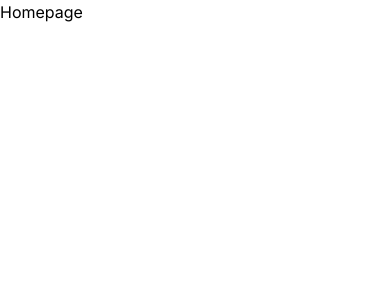
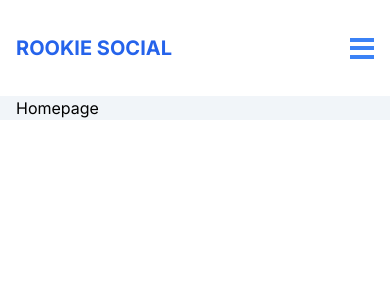
Before and after one commit to Eumenides1/rookie-social-app, a Next.js app: page / in a window 390 px wide. Shown: the top 300 px of the page. Built offline with nearby package versions, Linux system fonts and the light colour scheme.

Commit message:
完成 navbar 初始化以及 mobileMenu 开发

```diff
--- a/src/app/layout.tsx
+++ b/src/app/layout.tsx
@@ -1,6 +1,7 @@
 import type { Metadata } from "next";
 import { Inter } from "next/font/google";
 import "@/styles/globals.css";
+import Navbar from "@/components/NavBar";
 
 const inter = Inter({ subsets: ["latin"] });
 
@@ -16,7 +17,14 @@
 }>) {
     return (
         <html lang="en">
-        <body className={inter.className}>{children}</body>
+        <body className={inter.className}>
+            <div className="w-full bg-white px-4 md:px-8 lg:px-16 xl:px-32 2xl:px-64">
+                <Navbar />
+            </div>
+            <div className="bg-slate-100 px-4 md:px-8 lg:px-16 xl:px-32 2xl:px-64">
+                {children}
+            </div>
+        </body>
         </html>
     );
 }
--- /dev/null
+++ b/src/app/profile/[id]/page.tsx
@@ -0,0 +1,6 @@
+const ProfilePage = () => {
+    return (
+        <div className=''>ProfilePage</div>
+    )
+}
+export default ProfilePage
--- /dev/null
+++ b/src/components/MobileMenu.tsx
@@ -0,0 +1,41 @@
+"use client"
+
+import Link from "next/link"
+import { useState } from "react"
+
+const MobileMenu = () => {
+    const [isOpen, setIsOpen] = useState(false)
+    return (
+        <div className=''>
+            <div className='flex flex-col gap-[4.5px] cursor-pointer'
+                onClick={() => setIsOpen((prev) => !prev)}
+            >
+                <div className={`w-6 h-1 bg-blue-500 rounded-sm} ${
+                    isOpen?'rotate-45':""
+                } origin-left ease-in-out duration-500`}></div>
+                <div className={`w-6 h-1 bg-blue-500 rounded-sm} ${
+                    isOpen?'opacity-0':""
+                } origin-left ease-in-out duration-500`}></div>
+                <div className={`w-6 h-1 bg-blue-500 rounded-sm} ${
+                    isOpen?'-rotate-45':""
+                } origin-left ease-in-out duration-500`}></div>
+            </div>
+            {
+                isOpen && (
+                    <div className='absolute left-0 top-24 w-full h-[calc(100vh-96px)]
+                        bg-white flex flex-col items-center justify-center gap-8
+                        font-medium text-xl z-10
+                        '>
+                        <Link href='/'>首页</Link>
+                        <Link href='/'>好友</Link>
+                        <Link href='/'>分组</Link>
+                        <Link href='/'>新鲜事</Link>
+                        <Link href='/'>登录</Link>
+                    </div>
+                )
+            }
+        </div>
+    )
+}
+
+export default MobileMenu
--- /dev/null
+++ b/src/components/NavBar.tsx
@@ -0,0 +1,20 @@
+import Link from "next/link"
+import MobileMenu from "./MobileMenu"
+
+const Navbar = () => {
+    return (
+        <div className='h-24 flex items-center justify-between'>
+            {/* LEFT */}
+            <div className=''>
+                <Link className="font-bold text-xl text-blue-600" href='/'>ROOKIE SOCIAL</Link>
+            </div>
+            {/* CENTER */}
+            <div className='hidden'></div>
+            {/* RIGHT */}
+            <div className=''>
+                <MobileMenu />
+            </div>
+        </div>
+    )
+}
+export default Navbar
```
